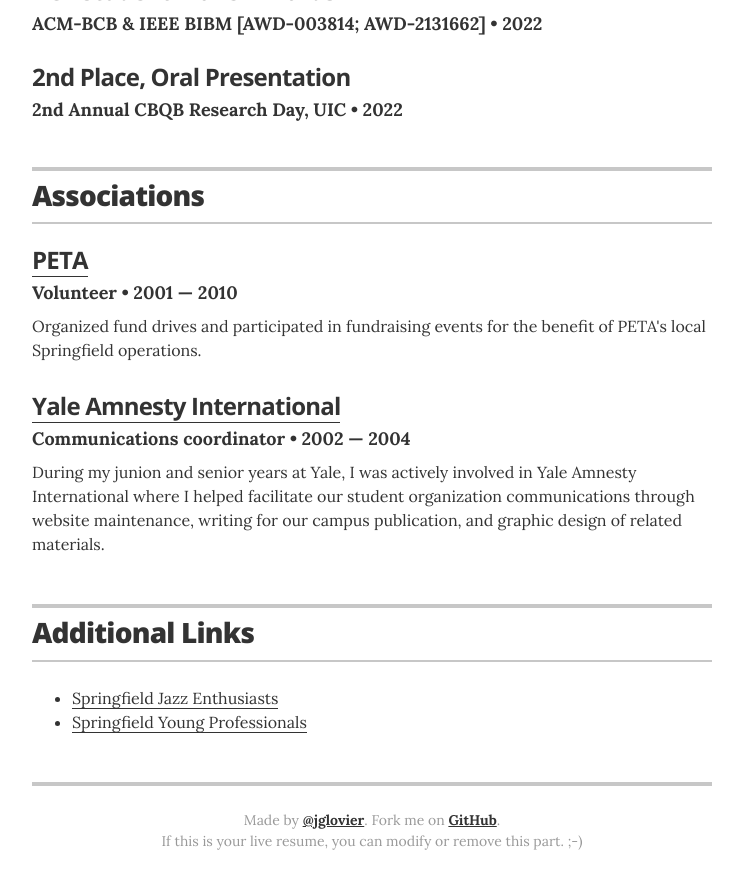
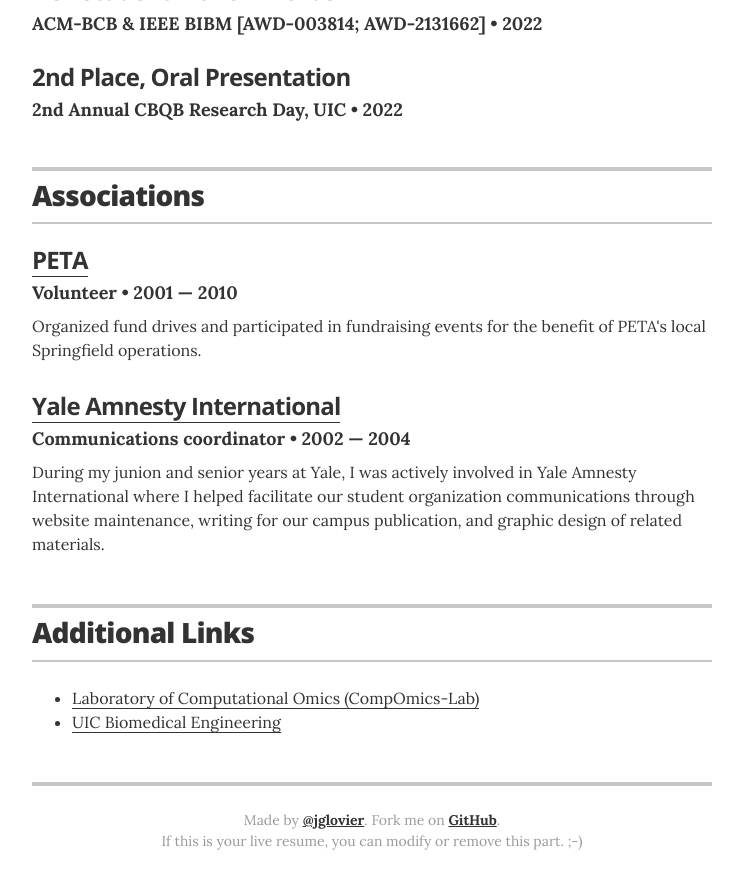
Before and after one commit to zandigohar/zandigohar.github.io, a Jekyll site: the page built from index.md, in a window 1280 px wide and 900 px high, scrolled down 4271 px. Shown: the top 889 px of the window, without its empty margins (268-1011 px from the left). Built offline with Jekyll 4.4.1, drawn with Linux system fonts in a browser that asks for light colours.

Commit message:
Update links.yml

```diff
--- a/_data/links.yml
+++ b/_data/links.yml
@@ -1,5 +1,5 @@
 # links
-- url: "#"
-  description: Springfield Jazz Enthusiasts
-- url: "#"
-  description: Springfield Young Professionals
+- url: "https://array.lab.uic.edu/"
+  description: Laboratory of Computational Omics (CompOmics-Lab)
+- url: "https://bme.uic.edu/"
+  description: UIC Biomedical Engineering
```
